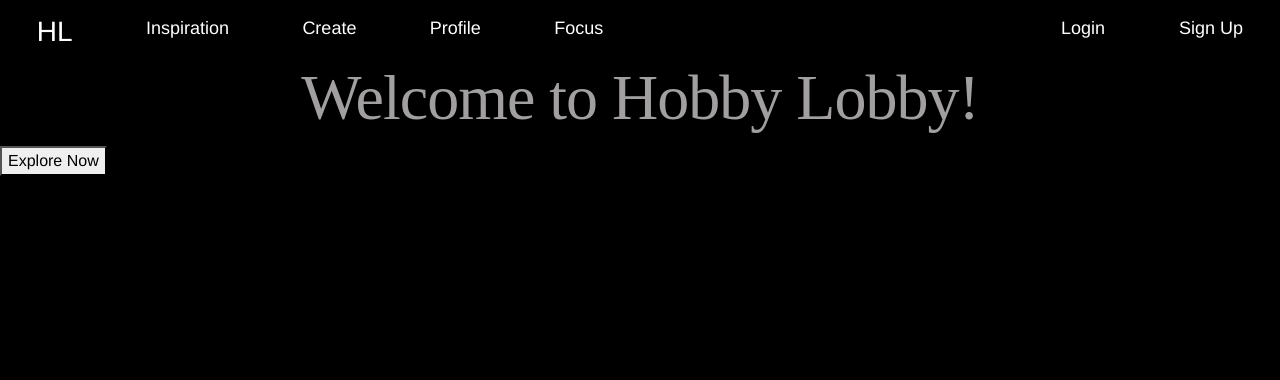
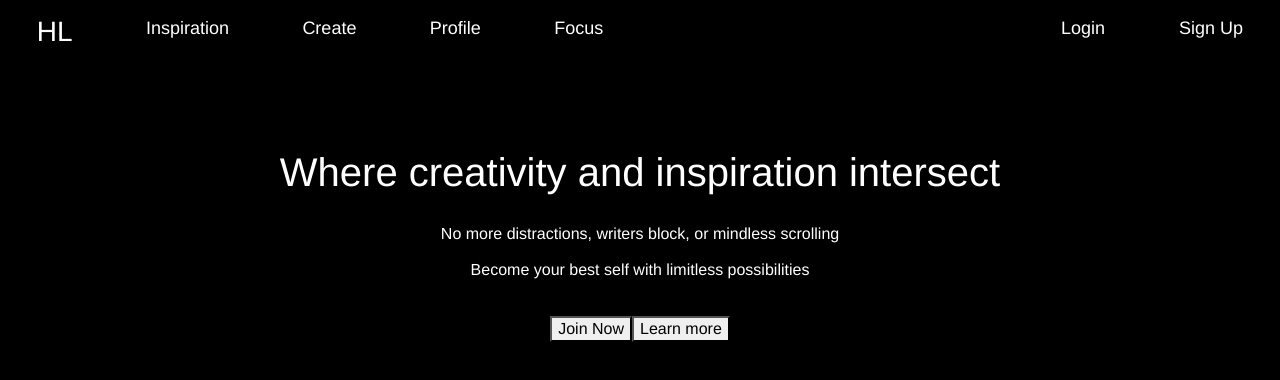
Before and after one commit to ylopez25/hobby_lobby, a React (Create React App) app: page / in a window 1280 px wide. Shown: the top 380 px of the page. Built offline with nearby package versions, Linux system fonts and the light colour scheme.

Commit message:
writing added

```diff
--- a/src/Pages/Home.js
+++ b/src/Pages/Home.js
@@ -4,8 +4,15 @@
 export default function Home() {
   return (
     <div className="home">
-      <h2>Welcome to Hobby Lobby!</h2>
-      <button>Explore Now</button>
+    <div className='home_writing'>
+      <h1>Where creativity and inspiration intersect</h1>
+      <br/>
+      <p>No more distractions, writers block, or mindless scrolling</p>
+      <p>Become your best self with limitless possibilities</p>
+      <br/>
+      <button>Join Now</button>
+      <button>Learn more</button>
+    </div>
     </div>
   );
 }
--- a/src/components/Home.css
+++ b/src/components/Home.css
@@ -1,24 +1,13 @@
 .home {
     background: black;
     min-height:400vh;
-}
-.home h2{
-    display: flex;
-    justify-content: center;
-    font-size: 64px;
-    font-family: "Source Serif Pro", serif;
-    font-weight: 400;
-    letter-spacing: -1px;
+    color:white;
+    font-weight: 300;
     line-height: 1.25;
     text-align: center;
+
 }
-.home p{
-    display: flex;
-    justify-content: center;
-    font-size: 34px;
-    font-family: "Source Serif Pro", serif;
-    font-weight: 400;
-    letter-spacing: -1px;
-    line-height: 1.25;
-    text-align: center;
+
+.home_writing {
+padding-top:7%;
 }
```
